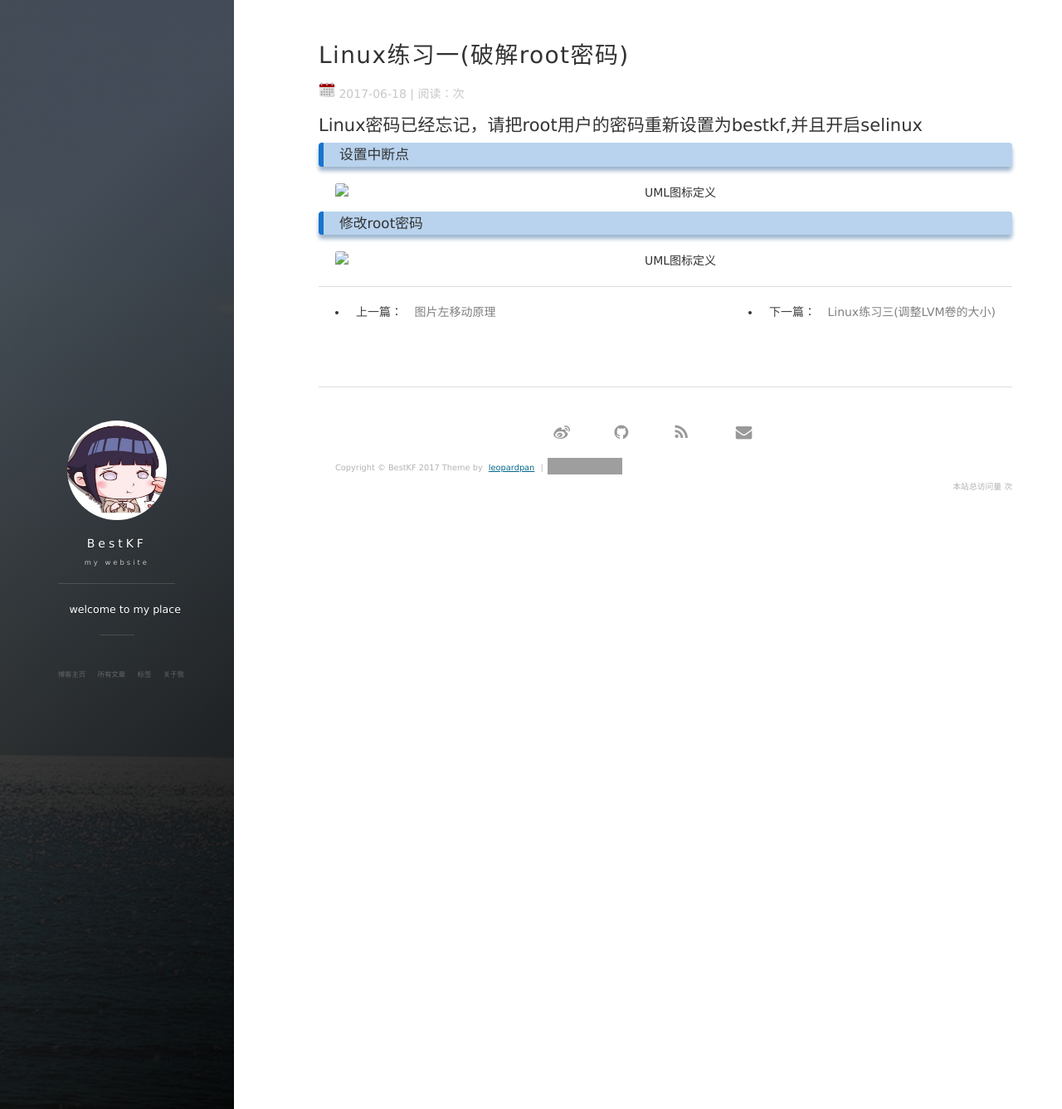
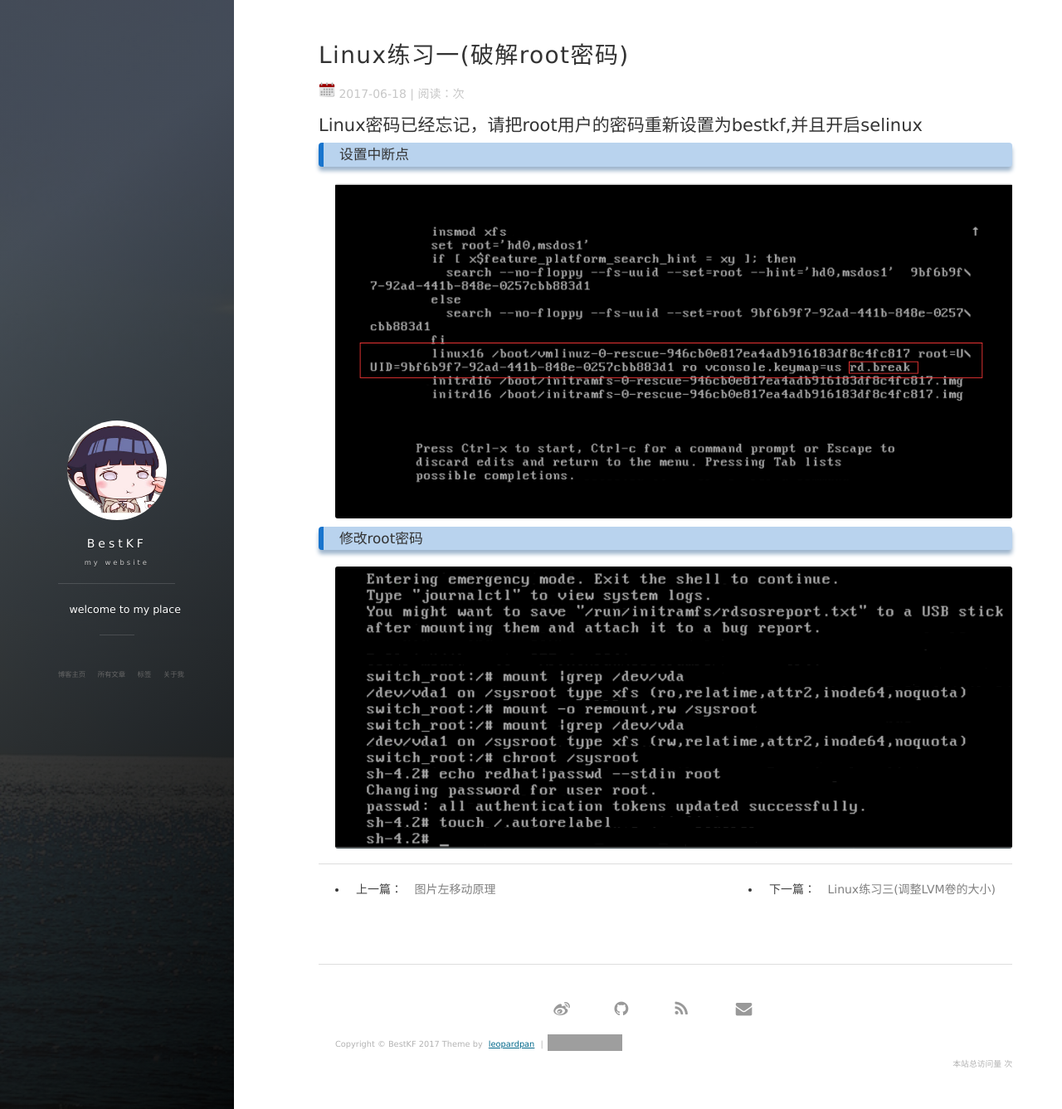
Before and after one commit to qinfengzhu/qinfengzhu.github.io, a Jekyll site: the page built from _posts/2017-06-18-Linux练习一(破解root密码).md, in a window 1280 px wide and 1337 px high. Shown: the whole window at 83% size. Built offline with Jekyll 4.4.1, drawn with Linux system fonts in a browser that asks for light colours; nearby versions of some CDN libraries; comment, search, counter and statistics services are not loaded; grey boxes are pictures that could not be loaded.

Commit message:
linux images

```diff
--- a/_posts/2017-06-18-Linux练习一(破解root密码).md
+++ b/_posts/2017-06-18-Linux练习一(破解root密码).md
@@ -9,8 +9,8 @@ tag: Linux练习
 
 ### 设置中断点
 
-![UML图标定义](/images/Linux-01/start-01.png)
+![UML图标定义](/images/linux/Linux-01/start-01.png)
 
 ### 修改root密码
 
-![UML图标定义](/images/Linux-01/start-02.png)
+![UML图标定义](/images/linux/Linux-01/start-02.png)
```
